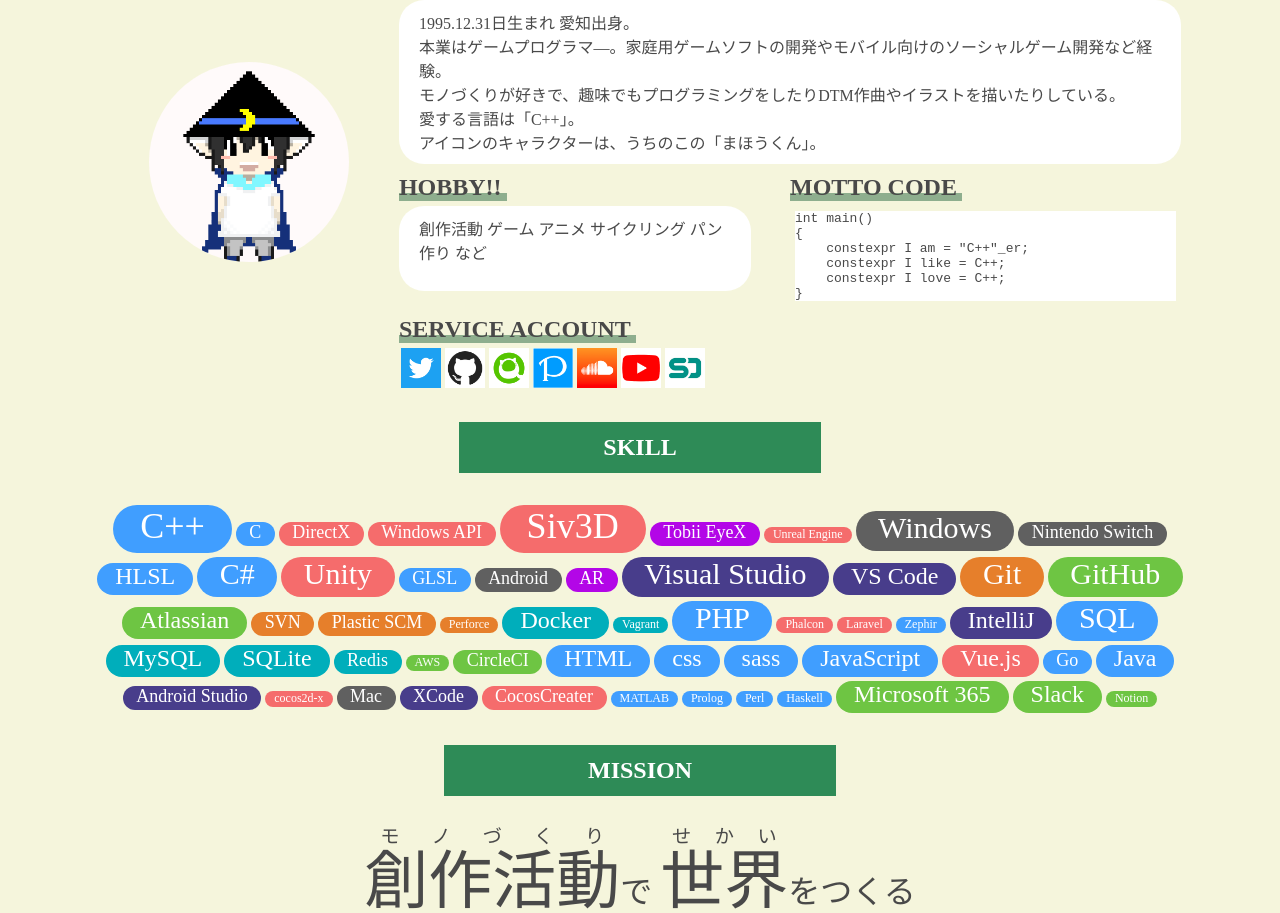
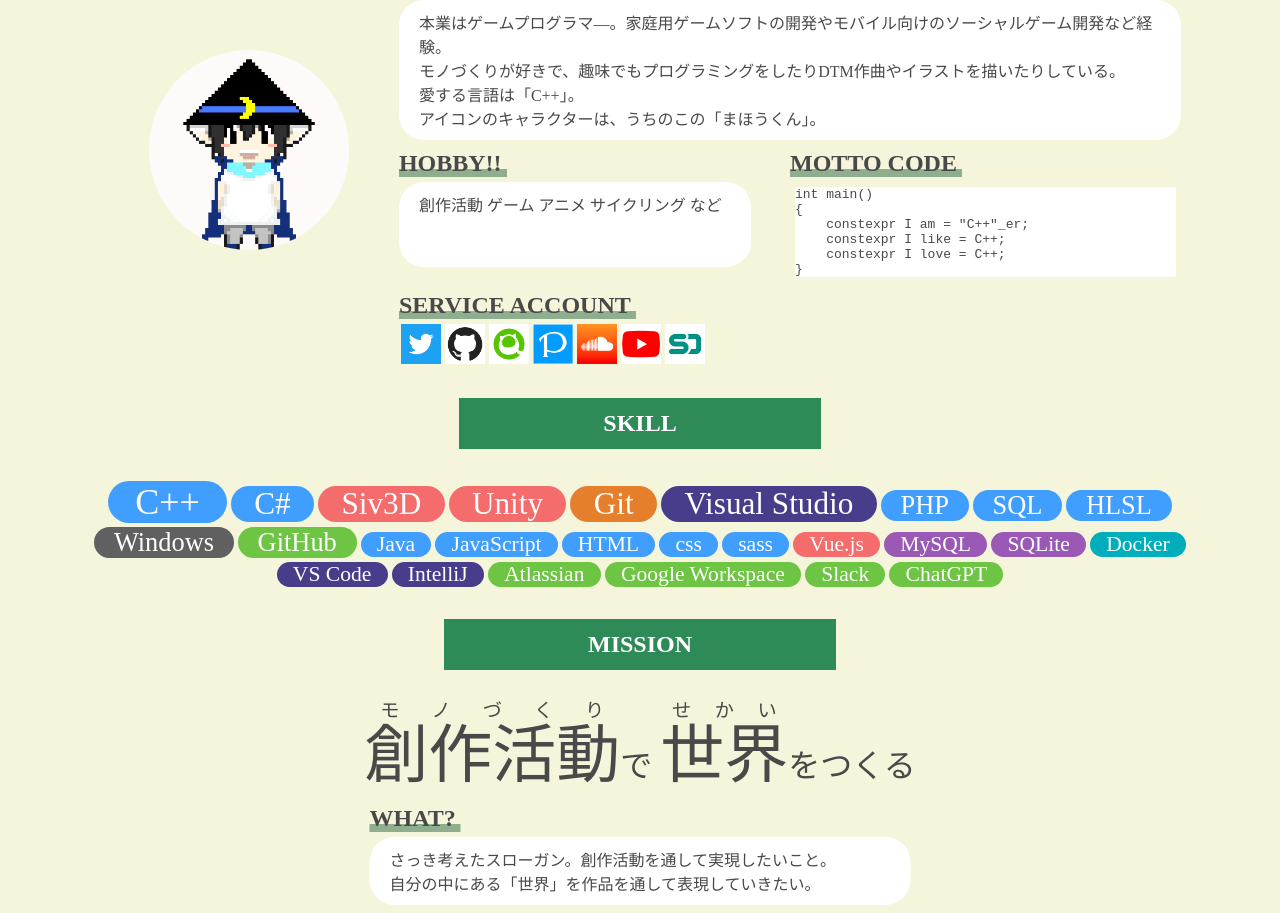
Before and after one commit to tyanmahou/Web, a Vue app in the folder web/: page /about in a window 1280 px wide. Shown: the part 388-1301 px from the top of the page. Built offline with nearby package versions, Linux system fonts and the light colour scheme.

Commit message:
update skill

```diff
--- a/web/src/components/SkillIcon.vue
+++ b/web/src/components/SkillIcon.vue
@@ -24,54 +24,73 @@ span {
   &.skill-icon {
     display: inline-block;
   }
+
   &.lang {
     color: #ffffff;
     background: #409eff;
   }
+
   &.framework {
     color: #ffffff;
     background: #f56c6c;
   }
+
+  &.db {
+    color: #ffffff;
+    background: #9b59b6;
+  }
+
+  &.container {
+    color: #ffffff;
+    background: #00aebb;
+  }
+
+  &.cloud {
+    color: #ffffff;
+    background: #b306e7;
+  }
+
+  &.cicd {
+    color: #ffffff;
+    background: #2ecc71;
+  }
+
+  &.vcs {
+    color: #ffffff;
+    background: #e67f2b;
+  }
+
   &.edit {
     color: #ffffff;
     background: #483d8b;
   }
-  &.tool {
-    color: #ffffff;
-    background: #f3c950;
-  }
-  &.vcs {
-    color: #ffffff;
-    background: #e67f2b;
-  }
-  &.system {
-    color: #ffffff;
-    background: #00aebb;
-  }
-  &.service {
-    color: #ffffff;
-    background: #6ec543;
-  }
+
   &.platform {
     color: #ffffff;
     background: #606060;
   }
+
   &.device {
     color: #ffffff;
     background: #b306e7;
   }
+
+  &.workspace {
+    color: #ffffff;
+    background: #6ec543;
+  }
+
   &.other {
     color: #ffffff;
     background: #909399;
   }
 
-  @for $lv from 1 through 6 {
+  @for $lv from 0 through 6 {
     &.level-#{$lv} {
-    $scale: 1 + ($lv - 1) * 0.5;
-    font-size: 12px * $scale;
-    height: 14px * $scale;
-    padding: 0 9px * $scale 2px * $scale 9px * $scale;
-    border-radius: 14px * $scale;
+      $scale: 1 + ($lv - 1) * 0.4;
+      font-size: 12px * $scale;
+      padding: 0 9px * $scale;
+      border-radius: 14px * $scale;
     }
   }
 }
--- a/web/src/data/master/skills.js
+++ b/web/src/data/master/skills.js
@@ -89,6 +89,30 @@ export default{
     "Capacitor": {
       name:"Capacitor", category:"framework"
     },
+    "MySQL" :{
+      name:"MySQL", category:"db"
+    },
+    "SQLite":{
+      name:"SQLite", category:"db"
+    },
+    "Redis": {
+      name:"Redis", category:"db"
+    },
+    "Docker": {
+      name:"Docker", category:"container"
+    },
+    "Vagrant": {
+      name:"Vagrant", category:"container"
+    },
+    "AWS" :{
+      name:"AWS", category:"cloud"
+    },
+    "GitHub Actions":{
+      name:"GitHub Actions", category:"cicd"
+    },
+    "CircleCI":{
+      name:"CircleCI", category:"cicd"
+    },
     "Git": {
       name:"Git", category:"vcs"
     },
@@ -116,42 +140,6 @@ export default{
     "XCode": {
       name:"XCode", category:"edit"
     },
-    "Docker": {
-      name:"Docker", category:"system"
-    },
-    "Vagrant": {
-      name:"Vagrant", category:"system"
-    },
-    "MySQL" :{
-      name:"MySQL", category:"system"
-    },
-    "SQLite":{
-      name:"SQLite", category:"system"
-    },
-    "Redis": {
-      name:"Redis", category:"system"
-    },
-    "GitHub": {
-      name:"GitHub", category:"service"
-    },
-    "Atlassian": {
-      name:"Atlassian", category:"service"
-    },
-    "Microsoft 365": {
-      name:"Microsoft 365", category:"service"
-    },
-    "Slack": {
-      name:"Slack", category:"service"
-    },
-    "Notion": {
-      name:"Notion", category:"service"
-    },
-    "AWS" :{
-      name:"AWS", category:"service"
-    },
-    "CircleCI":{
-      name:"CircleCI", category:"service"
-    },
     "Windows": {
       name:"Windows", category:"platform"
     },
@@ -176,4 +164,28 @@ export default{
     "Tobii EyeX": {
       name:"Tobii EyeX", category:"device"
     },
+    "GitHub": {
+      name:"GitHub", category:"workspace"
+    },
+    "Atlassian": {
+      name:"Atlassian", category:"workspace"
+    },
+    "Google Workspace": {
+      name:"Google Workspace", category:"workspace"
+    },
+    "Microsoft 365": {
+      name:"Microsoft 365", category:"workspace"
+    },
+    "Discord": {
+      name:"Discord", category:"workspace"
+    },
+    "Slack": {
+      name:"Slack", category:"workspace"
+    },
+    "Notion": {
+      name:"Notion", category:"workspace"
+    },
+    "ChatGPT": {
+      name:"ChatGPT", category:"workspace"
+    },
 };
--- a/web/src/data/skillsets.js
+++ b/web/src/data/skillsets.js
@@ -1,14 +1,67 @@
 export default [
+    // 6: 自信あり
     // 5: 得意
     // 4: 業務使いできる
     // 3: 普段使いできる
     // 2: 何かしら自分で作ってる
     // 1: かじったことある
+    // 0: 自信なし
     {
-      name:"C++", level:5
+      name:"C++", level:6
     },
     {
       name:"C", level:2
+    },
+    {
+      name:"C#", level:5
+    },
+    {
+      name:"Java", level:3
+    },
+    {
+      name:"JavaScript", level:3
+    },
+    {
+      name:"PHP", level:4
+    },
+    {
+      name:"Go", level:2
+    },
+    {
+      name:"Python", level:0
+    },
+    {
+      name:"Haskell", level:0
+    },
+    {
+      name:"Perl", level:0
+    },
+    {
+      name:"Zephir", level:0
+    },
+    {
+      name:"SQL", level:4
+    },
+    {
+      name:"MATLAB", level:0
+    },
+    {
+      name:"Prolog", level:0
+    },
+    {
+      name:"HLSL", level:4
+    },
+    {
+      name:"GLSL", level:2
+    },
+    {
+      name:"HTML", level:3
+    },
+    {
+      name:"css", level:3
+    },
+    {
+      name:"sass", level:3
     },
     {
       name:"DirectX", level:2
@@ -16,86 +69,35 @@ export default [
     {
       name:"Windows API", level:2
     },
+    // {
+    //   name:"OpenSiv3D", level:5
+    // },
     {
       name:"Siv3D", level:5
-    },
-    {
-      name:"Tobii EyeX", level:2
     },
     {
       name:"Unreal Engine", level:1
     },
     {
-      name:"Windows", level:4
+      name:"Unity", level:5
     },
     {
-      name:"Nintendo Switch", level:2
+      name:"cocos2d-x", level:1
     },
     {
-      name:"HLSL", level:3
+      name:"CocosCreater", level:1
     },
     {
-      name:"C#", level:4
+      name:"Phalcon", level:0
     },
     {
-      name:"Unity", level:4
+      name:"Laravel", level:0
     },
     {
-      name:"GLSL", level:2
+      name:"Vue.js", level:3
     },
     {
-      name:"Android", level:2
-    },
-    {
-      name:"AR", level:2
-    },
-    {
-      name:"Visual Studio", level:4
-    },
-    {
-      name:"VS Code", level:3
-    },
-    {
-      name:"Git", level:4
-    },
-    {
-      name:"GitHub", level:4
-    },
-    {
-      name:"Atlassian", level:3
-    },
-    {
-      name:"SVN", level:2
-    },
-    {
-      name:"Plastic SCM", level:2
-    },
-    {
-      name:"Perforce", level:1
-    },
-    {
-      name:"Docker", level:3
-    },
-    {
-      name:"Vagrant", level:1
-    },
-    {
-      name:"PHP", level:4
-    },
-    {
-      name:"Phalcon", level:1
-    },
-    {
-      name:"Laravel", level:1
-    },
-    {
-      name:"Zephir", level:1
-    },
-    {
-      name:"IntelliJ", level:3
-    },
-    {
-      name:"SQL", level:4
+      name: "Capacitor", level:1
     },
     {
       name:"MySQL", level:3
@@ -107,66 +109,94 @@ export default [
       name:"Redis", level:2
     },
     {
+      name:"Docker", level:3
+    },
+    {
+      name:"Vagrant", level:0
+    },
+    {
       name:"AWS", level:1
+    },
+    {
+      name:"GitHub Actions", level:2
     },
     {
       name:"CircleCI", level:2
     },
     {
-      name:"HTML", level:3
+      name:"Git", level:5
     },
     {
-      name:"css", level:3
+      name:"SVN", level:1
     },
     {
-      name:"sass", level:3
+      name:"Plastic SCM", level:1
     },
     {
-      name:"JavaScript", level:3
+      name:"Perforce", level:0
     },
     {
-      name:"Vue.js", level:3
+      name:"Visual Studio", level:5
     },
     {
-      name:"Go", level:2
+      name:"VS Code", level:3
     },
     {
-      name:"Java", level:3
+      name:"IntelliJ", level:3
     },
     {
       name:"Android Studio", level:2
     },
     {
-      name:"cocos2d-x", level:1
+      name:"XCode", level:1
+    },
+    {
+      name:"Windows", level:4
     },
     {
       name:"Mac", level:2
     },
     {
-      name:"XCode", level:2
+      name:"Linux", level:2
+    },
+
+    {
+      name:"Android", level:2
     },
     {
-      name:"CocosCreater", level:2
+      name:"iOS", level:1
     },
     {
-      name:"MATLAB", level:1
+      name:"Nintendo Switch", level:1
     },
     {
-      name:"Prolog", level:1
+      name:"AR", level:0
     },
     {
-      name:"Perl", level:1
+      name:"Tobii EyeX", level:0
     },
     {
-      name:"Haskell", level:1
+      name:"GitHub", level:4
     },
     {
-      name:"Microsoft 365", level:3
+      name:"Atlassian", level:3
     },
+    {
+      name:"Google Workspace", level:3
+    },
+    // {
+    //   name:"Microsoft 365", level:3
+    // },
     {
       name:"Slack", level:3
     },
     {
+      name:"Discord", level:2
+    },
+    {
       name:"Notion", level:1
     },
+    {
+      name:"ChatGPT", level:3
+    },
   ];
--- a/web/src/views/About.vue
+++ b/web/src/views/About.vue
@@ -14,7 +14,6 @@
           <div class="profile-right">
             <span class="name">TYANMAHOU</span> <span class="aka">a.k.a mahou</span>
             <p class="text">
-              1995.12.31日生まれ 愛知出身。<br />
               本業はゲームプログラマ―。家庭用ゲームソフトの開発やモバイル向けのソーシャルゲーム開発など経験。<br />
               モノづくりが好きで、趣味でもプログラミングをしたりDTM作曲やイラストを描いたりしている。<br />
               愛する言語は「C++」。<br />
@@ -23,7 +22,7 @@
             <div class="profile-right-down">
               <div class="profile-right-down-1">
                 <h3>HOBBY!!</h3>
-                <p class="text">創作活動 ゲーム アニメ サイクリング パン作り など</p>
+                <p class="text">創作活動 ゲーム アニメ サイクリング など</p>
               </div>
 
               <div class="profile-right-down-2">
@@ -46,7 +45,7 @@
           <h2>SKILL</h2>
           <div>
             <ul>
-              <li v-for="item in skills">
+              <li v-for="item in filteredSkills">
                 <skillicon :name="item.name" :level="item.level" />
               </li>
             </ul>
@@ -143,6 +142,13 @@ export default {
       ],
       skills: skillsets,
     };
+  },
+  computed: {
+    filteredSkills() {
+      return this.skills
+      .filter(skill => skill.level >= 3)
+      .sort((a, b) => b.level - a.level);
+    },
   },
   components: {
     myheader,
```
